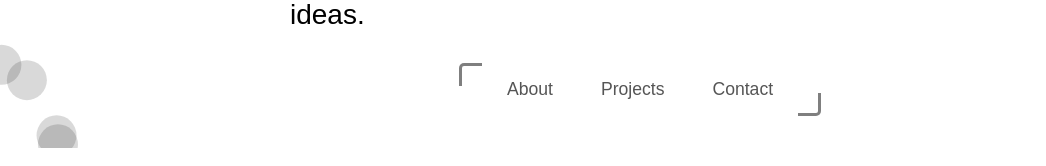
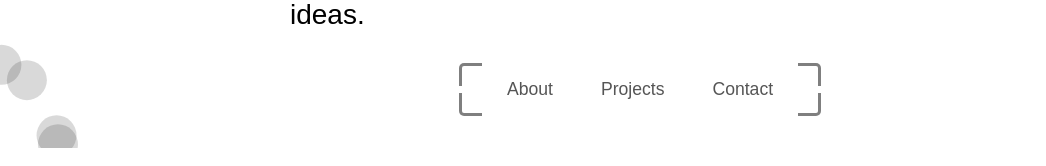
Before and after one commit to MyHKo/website-portfolio, a React (Vite) app: page / in a window 1280 px wide. Shown: the part 452-618 px from the top of the page, without its empty margins (0-1046 px from the left). Built offline with nearby package versions, Linux system fonts and the light colour scheme.

Commit message:
Add four braces to the navbar

```diff
--- a/src/Sections/Hero/NavBar/index.tsx
+++ b/src/Sections/Hero/NavBar/index.tsx
@@ -4,8 +4,10 @@ function Navbar() {
 
     return (
         <nav className={styles.navbar}>
-            <div className={styles.braceLeft}></div>
-            <div className={styles.braceRight}></div>
+            <div className={`${styles.brace} ${styles.leftUp}`}></div>
+            <div className={`${styles.brace} ${styles.leftDown}`}></div>
+            <div className={`${styles.brace} ${styles.rightUp}`}></div>
+            <div className={`${styles.brace} ${styles.rightDown}`}></div>
             <ul className={styles.list}>
                 <li>
                     <a href="/">About</a>
--- a/src/Sections/Hero/NavBar/navbar.module.less
+++ b/src/Sections/Hero/NavBar/navbar.module.less
@@ -50,12 +50,15 @@
   }
 }
 
-.braceLeft{
+.brace{
   position: absolute;
   width: 20px;
   height: 20px;
   border: 3px rgba(0, 0, 0, 0.5) solid;
   opacity: 0;
+}
+
+.leftUp {
   top: 0;
   left: 0;
   border-right: none;
@@ -65,12 +68,27 @@
   animation: braceUp 0.8s ease forwards 3s;
 }
 
-.braceRight{
-  position: absolute;
-  width: 20px;
-  height: 20px;
-  border: 3px rgba(0, 0, 0, 0.5) solid;
-  opacity: 0;
+.leftDown {
+  bottom: 0;
+  left: 0;
+  border-right: none;
+  border-top: none;
+  border-bottom-left-radius: 5px;
+  transform: translate(-40px, 40px) rotate(0deg);
+  animation: braceUp 0.8s ease forwards 3s;
+}
+
+.rightUp {
+  top: 0;
+  right: 0;
+  border-left: none;
+  border-bottom: none;
+  border-top-right-radius: 5px;
+  transform: translate(40px, -40px) rotate(0deg);
+  animation: braceUp 0.8s ease forwards 3s;
+}
+
+.rightDown {
   bottom: 0;
   right: 0;
   border-left: none;
```
